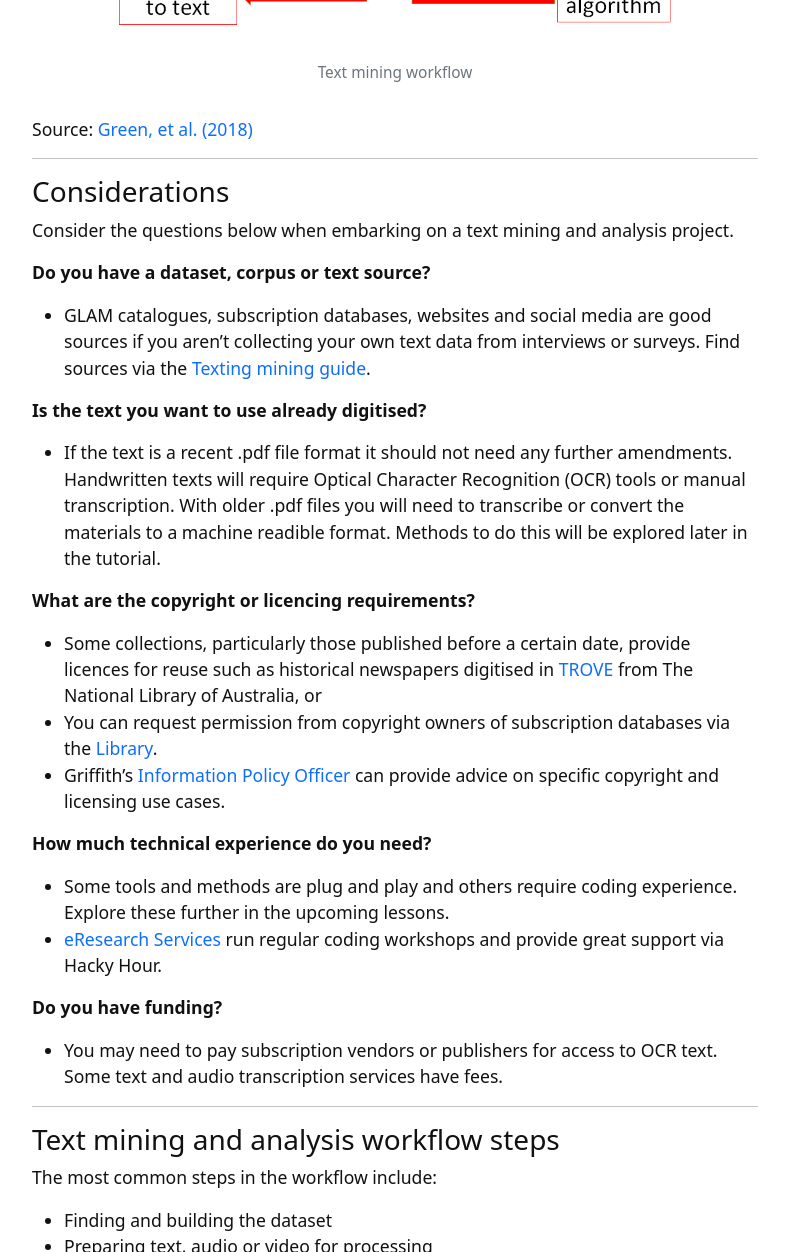
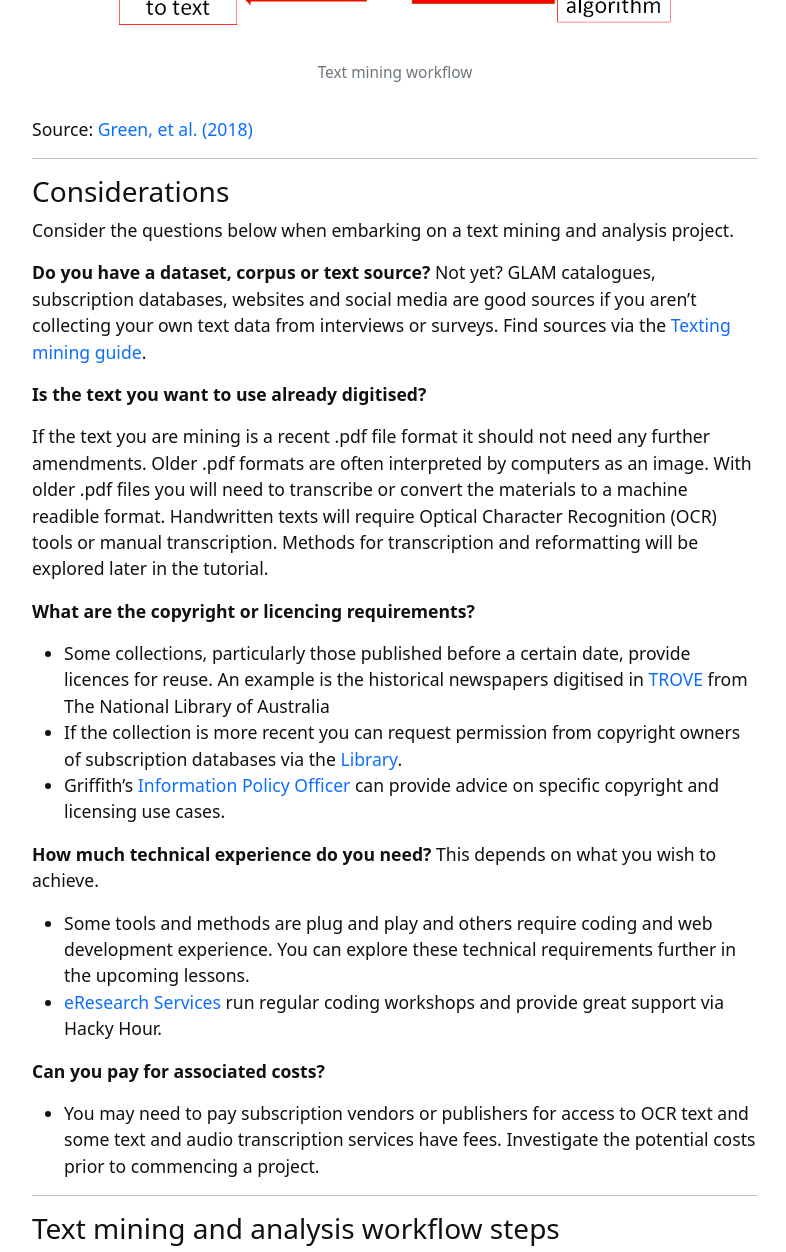
Before and after one commit to GULibrarySandbox/intro-text-mining-analysis-2022, a Jekyll site: the page built from content/2-how.md, in a window 1280 px wide and 1400 px high, scrolled down 556 px, cut to the strip 0-1252 px from the top of the window. Shown: the whole strip, without its empty margins (245-1031 px from the left). Built offline with Jekyll 4.4.1, drawn with Linux system fonts in a browser that asks for light colours.

Commit message:
Update 2-how.md

```diff
--- a/content/2-how.md
+++ b/content/2-how.md
@@ -16,22 +16,24 @@ Source: [Green, et al. (2018)](http://hdl.handle.net/2142/102049)
 Consider the questions below when embarking on a text mining and analysis project.
 
 **Do you have a dataset, corpus or text source?**
-- GLAM catalogues, subscription databases, websites and social media are good sources if you aren't collecting your own text data from interviews or surveys. Find sources via the [Texting mining guide](https://libraryguides.griffith.edu.au/text-mining).
+Not yet? GLAM catalogues, subscription databases, websites and social media are good sources if you aren't collecting your own text data from interviews or surveys. Find sources via the [Texting mining guide](https://libraryguides.griffith.edu.au/text-mining).
 
 **Is the text you want to use already digitised?**
-- If the text is a recent .pdf file format it should not need any further amendments. Handwritten texts will require Optical Character Recognition (OCR) tools or manual transcription.  With older .pdf files you will need to transcribe or convert the materials to a machine readible format. Methods to do this will be explored later in the tutorial.
+
+If the text you are mining is a recent .pdf file format it should not need any further amendments. Older .pdf formats are often interpreted by computers as an image. With older .pdf files you will need to transcribe or convert the materials to a machine readible format. Handwritten texts will require Optical Character Recognition (OCR) tools or manual transcription. Methods for transcription and reformatting will be explored later in the tutorial.
 
 **What are the copyright or licencing requirements?**
-- Some collections, particularly those published before a certain date, provide licences for reuse such as historical newspapers digitised in [TROVE](https://trove.nla.gov.au/) from The National Library of Australia, or
-- You can request permission from copyright owners of subscription databases via the [Library](https://www.griffith.edu.au/library/contact).
+- Some collections, particularly those published before a certain date, provide licences for reuse. An example is the historical newspapers digitised in [TROVE](https://trove.nla.gov.au/) from The National Library of Australia
+- If the collection is more recent you can request permission from copyright owners of subscription databases via the [Library](https://www.griffith.edu.au/library/contact).
 - Griffith's [Information Policy Officer](https://www.griffith.edu.au/copyright-matters/research-staff) can provide advice on specific copyright and licensing use cases.
 
 **How much technical experience do you need?**
-- Some tools and methods are plug and play and others require coding experience. Explore these further in the upcoming lessons.
+This depends on what you wish to achieve.
+- Some tools and methods are plug and play and others require coding and web development experience. You can explore these technical requirements further in the upcoming lessons.
 - [eResearch Services](https://www.griffith.edu.au/eresearch-services) run regular coding workshops and provide great support via Hacky Hour.
 
-**Do you have funding?**
-- You may need to pay subscription vendors or publishers for access to OCR text. Some text and audio transcription services have fees.
+**Can you pay for associated costs?**
+- You may need to pay subscription vendors or publishers for access to OCR text and some text and audio transcription services have fees. Investigate the potential costs prior to commencing a project.
 
 ----
 ### Text mining and analysis workflow steps
```
